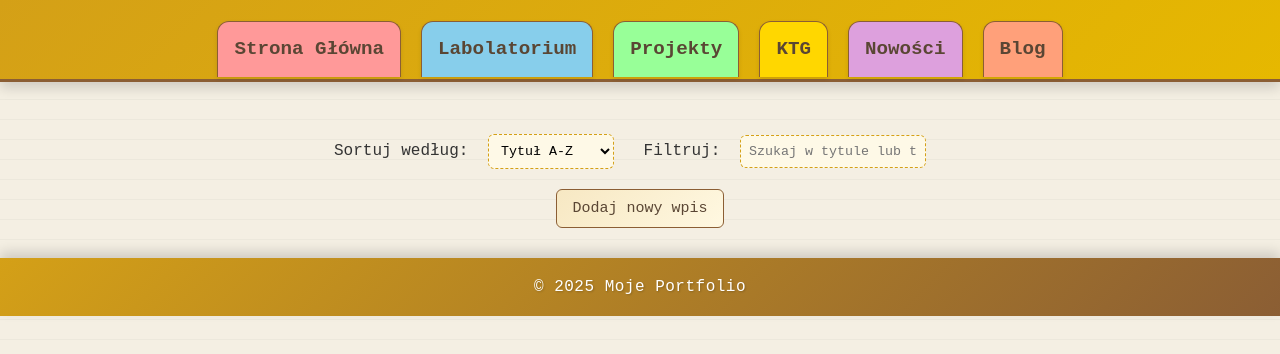
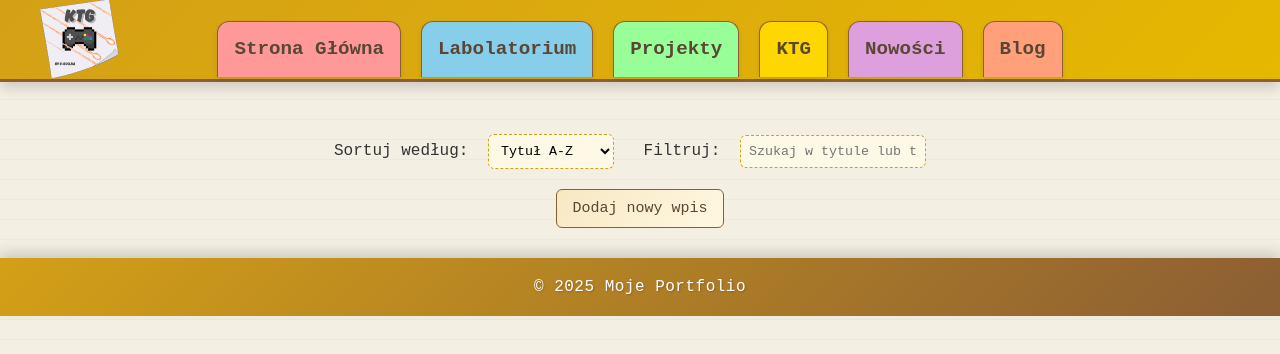
Before and after one commit to C-BULLKA/Portfolio, a plain HTML site: page blog.html in a window 1280 px wide. Drawn offline with Linux system fonts and the light colour scheme; no server answers.

Commit message:
poprawione logo
nwm

```diff
--- a/blog.html
+++ b/blog.html
@@ -8,6 +8,9 @@
 </head>
 <body>
     <header>
+        <div class="logo">
+            <img src="KTG.png" alt="Logo C-BULLKA">
+        </div>
         <nav>
             <ul>
                 <li><a href="index.html">Strona Główna</a></li>
```
Also changed, not shown: ktg.html (+3 -0 lines), lab.html (+3 -0 lines), news.html (+3 -0 lines), projects.html (+3 -0 lines).
